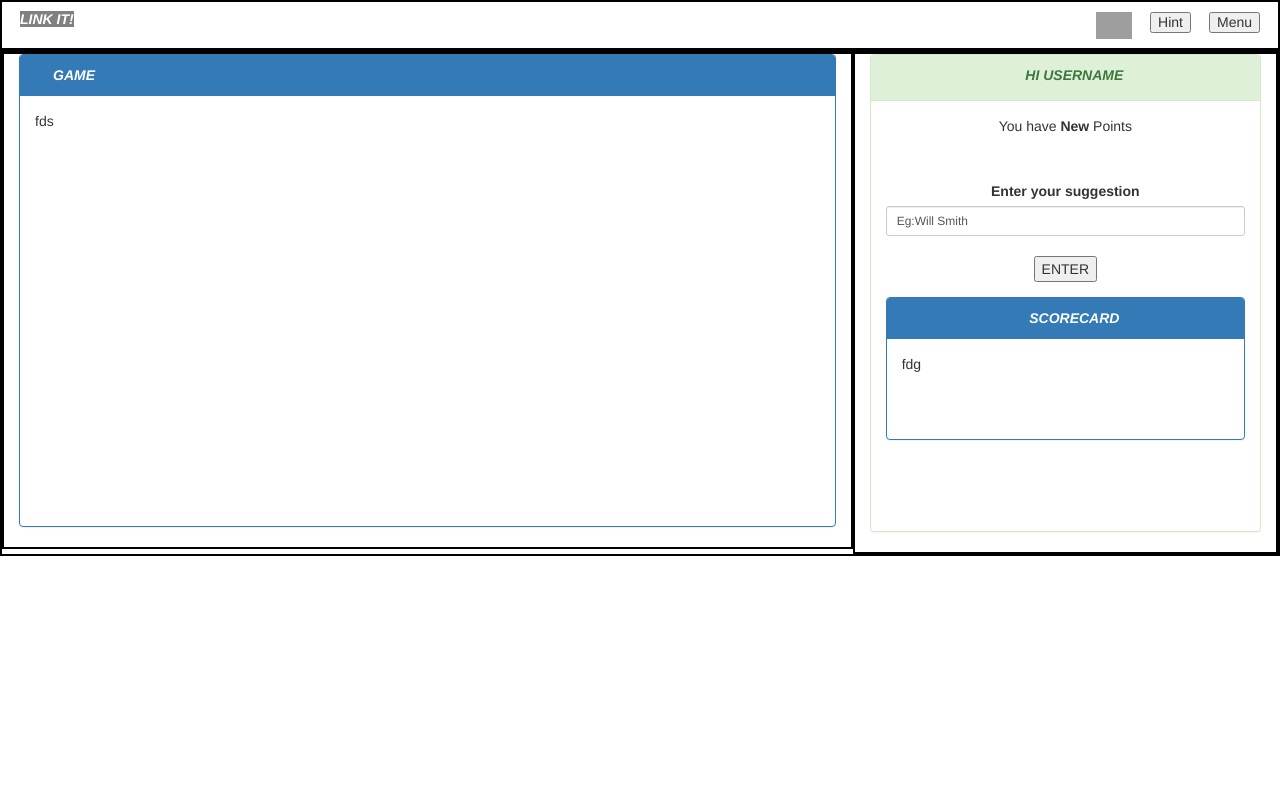
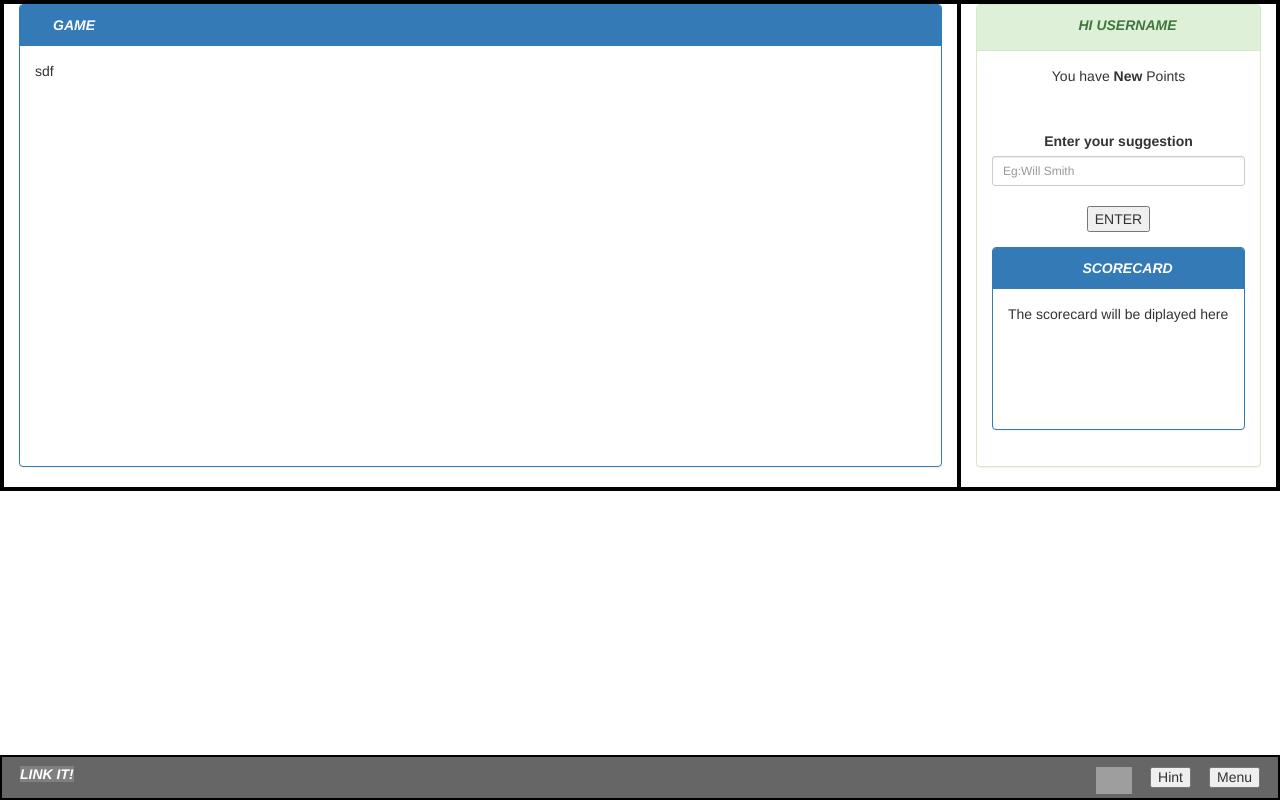
Before and after one commit to faisalvora12/Link-It, a plain HTML site: page main.html in a window 1280 px wide. Drawn offline with nearby package versions, Linux system fonts and the light colour scheme; grey boxes are pictures that could not be loaded.

Commit message:
Update main.html
Added the </head>(I have no idea how it was working without this). Fixed the different number of <div> and </div>s. This was causing most of the problems with the web pages for me. Have a working footer. Removed code for the game as it was not working

```diff
--- a/main.html
+++ b/main.html
@@ -25,33 +25,25 @@
 
  <!-- link for to main.js -->
 <script src="main.js"></script>
-
+</head>
+<!--    main body of html  -->
 <body>
-
 <!--        Web Page Coding            -->
 <div class="container-fluid">
 
-     	 <div class="row" class="header" style="border: 2px solid black;height: 50px">
-    	<H5 style="margin-left: 18px"><i><b style="color: white;background-color: grey">LINK IT!</b></i>
-    	<input type="button" value="Menu" style="float: right;margin-right: 18px">
-    	<input type="button" onClick="hint()" value="Hint" style="float: right;margin-right: 18px">
-    	<input type="button" onClick="music()" class="mybutton" name="music" style="float: right">
-		</H5>
-	</div>
-
-	<div class="row" class="wrap" style="border: 2px solid black">
-		<div class="col-xs-12 col-md-8 col-lg-8" style="border: 2px solid black">
+	<div class="row" class="wrap" style="border: 2px solid black;height:100%">
+		<div class="col-xs-12 col-md-8 col-lg-9" style="border: 2px solid black">
   		    <div class="panel panel-primary">
   		        <div class="panel-heading"><i style="margin-left: 18px"><b>GAME</b></i></div>
-   		         <div class="panel-body" style="min-height: 430px;overflow-y: scroll;word-wrap: break-word">fds
-        	    </div>
+   		         <div class="panel-body" style="min-height: 420px;word-wrap: break-word">sdf
+	             </div>
+			   	</div>
        		</div>
-    	</div>
-    	<div>
-    	     <div class="col-xs-12 col-md-4 col-lg-4" style="border: 2px solid black">
+    	     <div>
+    	     <div class="col-xs-12 col-md-4 col-lg-3" style="border: 2px solid black">
     	     	 <div class="panel panel-success">
   		             <div class="panel-heading text-center" ><i style="margin-left: 18px"><b>HI <label id="username" style="max-width: 140px; word-wrap: break-word">USERNAME</label></b></i></div>
-   		             <div class="panel-body" style="min-height: 430px;word-wrap: break-word">
+   		             <div class="panel-body" style="min-height: 415px;word-wrap: break-word">
    		                 <div style="text-align: center">
    		         		 You have <label id="myLabel" style="max-width: 140px; word-wrap: break-word">New</label> Points
    		                 </div>
@@ -59,22 +51,29 @@
    		                 <div class="form-group">
    		                     <div style="text-align:center">
    					 	     <label for="inputdefault">Enter your suggestion</label>
-   					 	     <input  id="inputsm" type="text" value="Eg:Will Smith" class="form-control input-sm"><br>
+   					 	     <input  id="inputsm" type="text" placeholder="Eg:Will Smith" class="form-control input-sm"><br>
  				             <input type="button" onClick="enter()" value="ENTER">
  				     	     </div>
  					     </div>
                        	<div class="panel panel-primary">
   		                     <div class="panel-heading text-center"><i style="margin-left: 18px"><b>SCORECARD</b></i>
   		                     </div>
-   		                     <div class="panel-body" style="min-height: 100px;overflow-y: scroll;word-wrap: break-word">fdg
+   		                     <div class="panel-body" style="min-height: 140px;overflow-y: scroll;word-wrap: break-word">The scorecard will be diplayed here
         	                 </div>
        		            </div>
         	         </div>
        		    </div>
     	    </div>
-    	</div>
-	</div>
+         	</div>
+	 <div class="footer" style="border: 2px solid black;height: 45px">
+    	<H5 style="margin-left: 18px"><i><b style="color: white;background-color: grey">LINK IT!</b></i>
+    	<input type="button" value="Menu" style="float: right;margin-right: 18px">
+    	<input type="button" onClick="hint()" value="Hint" style="float: right;margin-right: 18px">
+    	<input type="button" onClick="music()" class="mybutton" name="music" style="float: right">
+		</H5>
+	     </div>
 
- </div>
+  </div>
+  </div>
  </body>
 </html>
```
